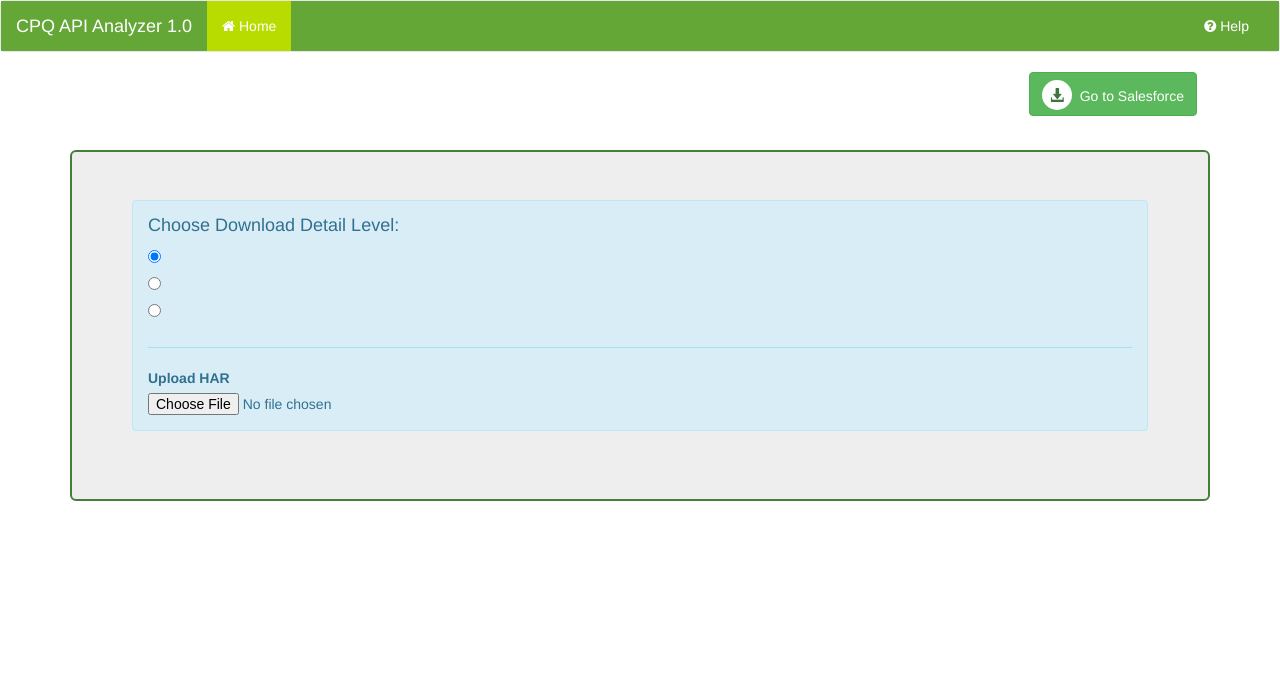
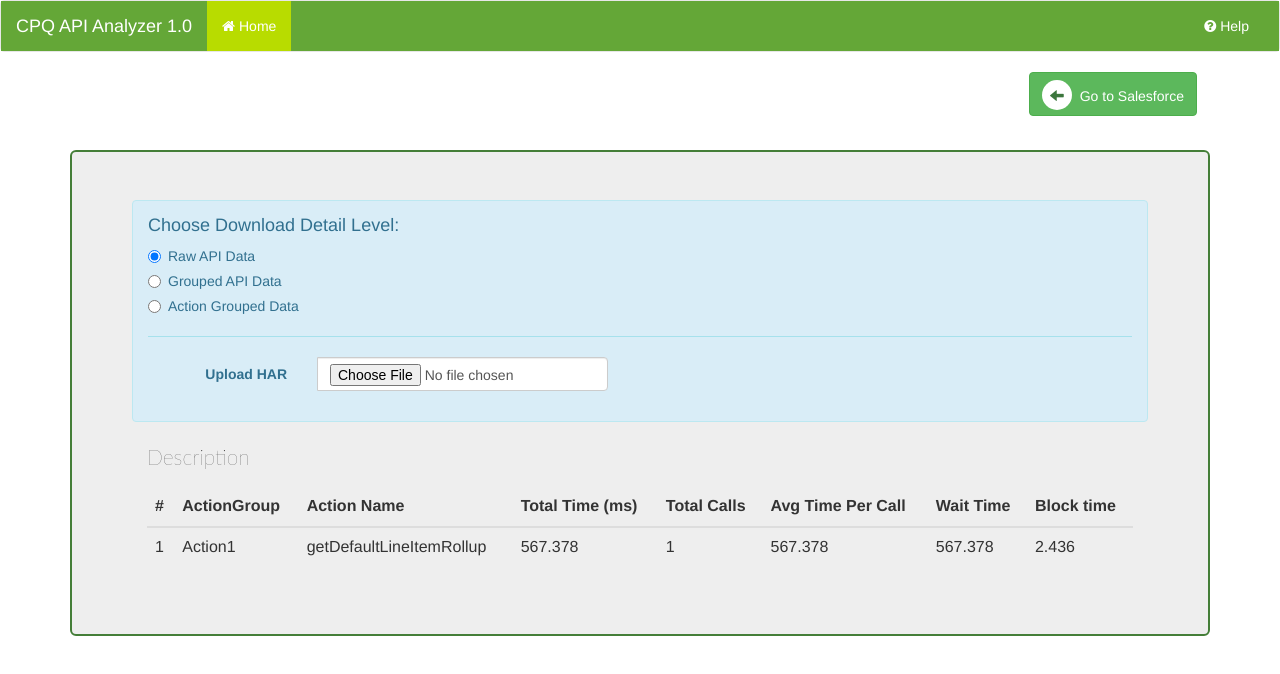
Before and after one commit to sivakumar85/harparser1, an Angular app: page / in a window 1280 px wide. Shown: the top 674 px of the page. Built offline with nearby package versions, Linux system fonts and the light colour scheme.

Commit message:
1 file modified

```diff
--- a/src/app/app.component.html
+++ b/src/app/app.component.html
@@ -217,7 +217,7 @@
       <form method="get" action="dowloadTracker.xlsx">
         <button type="submit" class="rounded-0 btn btn-success">
           <span
-            class="glyphicon btn-glyphicon glyphicon-download-alt img-circle text-success"
+            class="glyphicon btn-glyphicon glyphicon-arrow-left img-circle text-success"
           ></span>
           Go to Salesforce
         </button>
@@ -231,63 +231,63 @@
   <div class="jumbotron">
     <div class="alert alert-info" role="alert">
       <h4 class="alert-heading">Choose Download Detail Level:</h4>
-      <div>
+      <div class="radio">
+        <label>
           <input
             type="radio"
             id="groupedAPI"
             name="selectionInfo"
             [checked]="userSelectionRawAPI"
             (change)="handleRawApiChange($event)"
-        />
-
-        <div class="tooltip">
-          <label>Raw API Data</label>
-          <span class="tooltiptext"
-            >This option will download the most simple format of API data(no
-            added processing)</span
+          />Raw API Data</label
         >
       </div>
-        <br />
-
+      <div class="radio">
+        <label>
           <input
             type="radio"
             id="onlyAPI"
             name="selectionInfo"
             [checked]="userSelectionOnlyAPI"
             (change)="handleOnlyAPIChange($event)"
-        />
-
-        <div class="tooltip">
-          <label>Grouped API Data</label>
-          <span class="tooltiptext"
-            >This option will club multiple calls of the same API within an
-            action and provide more fine data (some processing)</span
+          />Grouped API Data</label
         >
       </div>
-        <br />
-
-        <input
+      <div class="radio">
+        <label
+          ><input
             type="radio"
             id="groupedAPI"
             name="selectionInfo"
             [checked]="userSelectionGrouped"
             (change)="handleGroupeChange($event)"
-        />
-        <div class="tooltip">
-          <label>Action Grouped Data</label>
-          <span class="tooltiptext"
-            >This option will process data at user action level e.g Pricing,
-            Finalize etc(most processed data)</span
+          />Action Grouped Data</label
         >
       </div>
-        <br />
-      </div>
+      <div></div>
       <hr />
       <div>
-        <label for="file">Upload HAR</label> <br />
+        <div class="container">
+          <div class="form-horizontal">
+            <div class="form-group">
+              <div class="row">
+                <label class="control-label col-md-2 text-left" for="filename"
+                  ><span>Upload HAR</span></label
+                >
+
+                <div class="col-md-8">
+                  <div class="input-group">
+                    <input
+                      type="hidden"
+                      id="filename"
+                      name="filename"
+                      value=""
+                    />
+
                     <input
                       type="file"
                       id="file"
+                      class="form-control form-control-sm"
                       (click)="this.resetFileName($event)"
                       (change)="this.handleFileInput($event)"
                     />
@@ -295,3 +295,43 @@
                 </div>
               </div>
             </div>
+          </div>
+        </div>
+
+
+      </div>
+    </div>
+     <div class="container">
+          <p>Description</p>
+          <div class="table-responsive">
+            <table class="table">
+              <thead>
+                <tr>
+                  <th>#</th>
+                  <th>ActionGroup</th>
+                  <th>Action Name</th>
+                  <th>Total Time (ms)</th>
+                  <th>Total Calls</th>
+                  <th>Avg Time Per Call</th>
+                  <th>Wait Time</th>
+                  <th>Block time</th>
+                </tr>
+              </thead>
+              <tbody>
+                <tr>
+                  <td>1</td>
+                  <td>Action1</td>
+                  <td>getDefaultLineItemRollup</td>
+                  <td>567.378</td>
+                  <td>1</td>
+                  <td>567.378</td>
+                  <td>567.378</td>
+                  <td>2.436</td>
+                </tr>
+              </tbody>
+            </table>
+          </div>
+        </div>
+  </div>
+
+</div>
```
Lines whose indentation alone changed are shown as unchanged.
